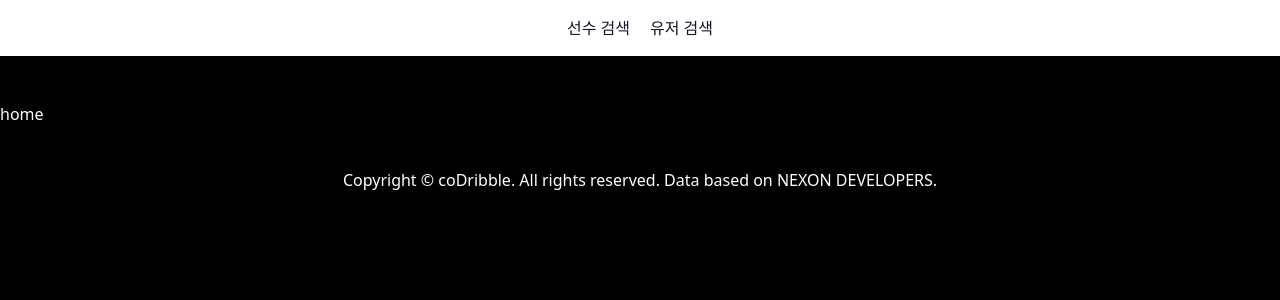
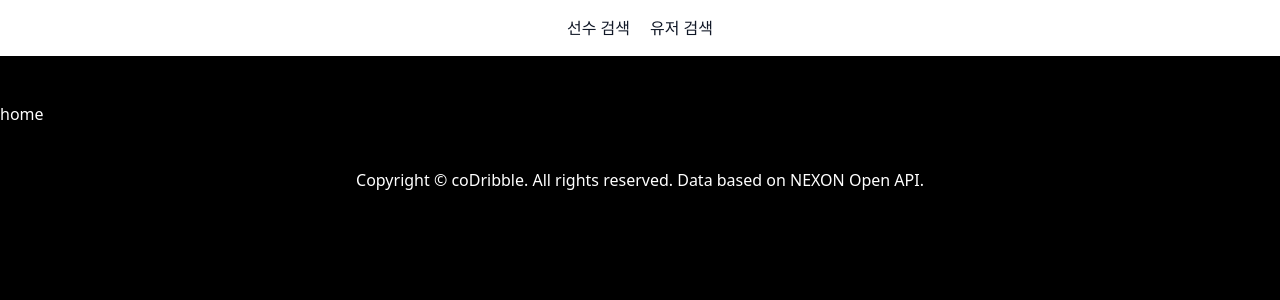
Before and after one commit to codribble/fconline, a React (Vite) app: page / in a window 1280 px wide. Shown: the top 300 px of the page. Built offline with nearby package versions, Linux system fonts and the light colour scheme.

Commit message:
231214 넥슨 API 리뉴얼로 인한 명시 변경

```diff
--- a/src/components/footer.tsx
+++ b/src/components/footer.tsx
@@ -7,7 +7,7 @@ export default function Footer() {
       <div className="w-full"></div>
       <p className="text-center">
         Copyright &copy; coDribble. All rights reserved. Data based on NEXON
-        DEVELOPERS.
+        Open API.
       </p>
     </footer>
   );
```
